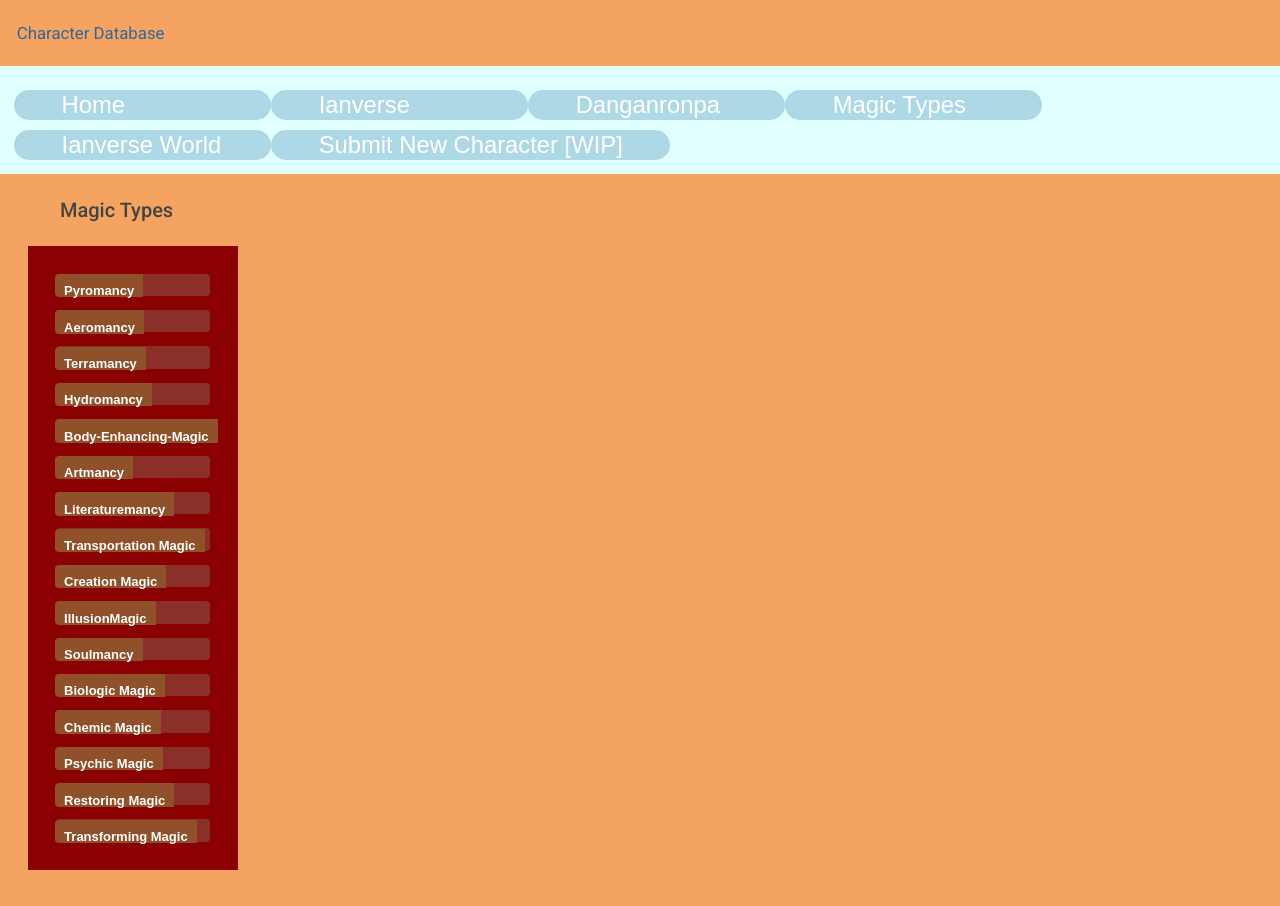
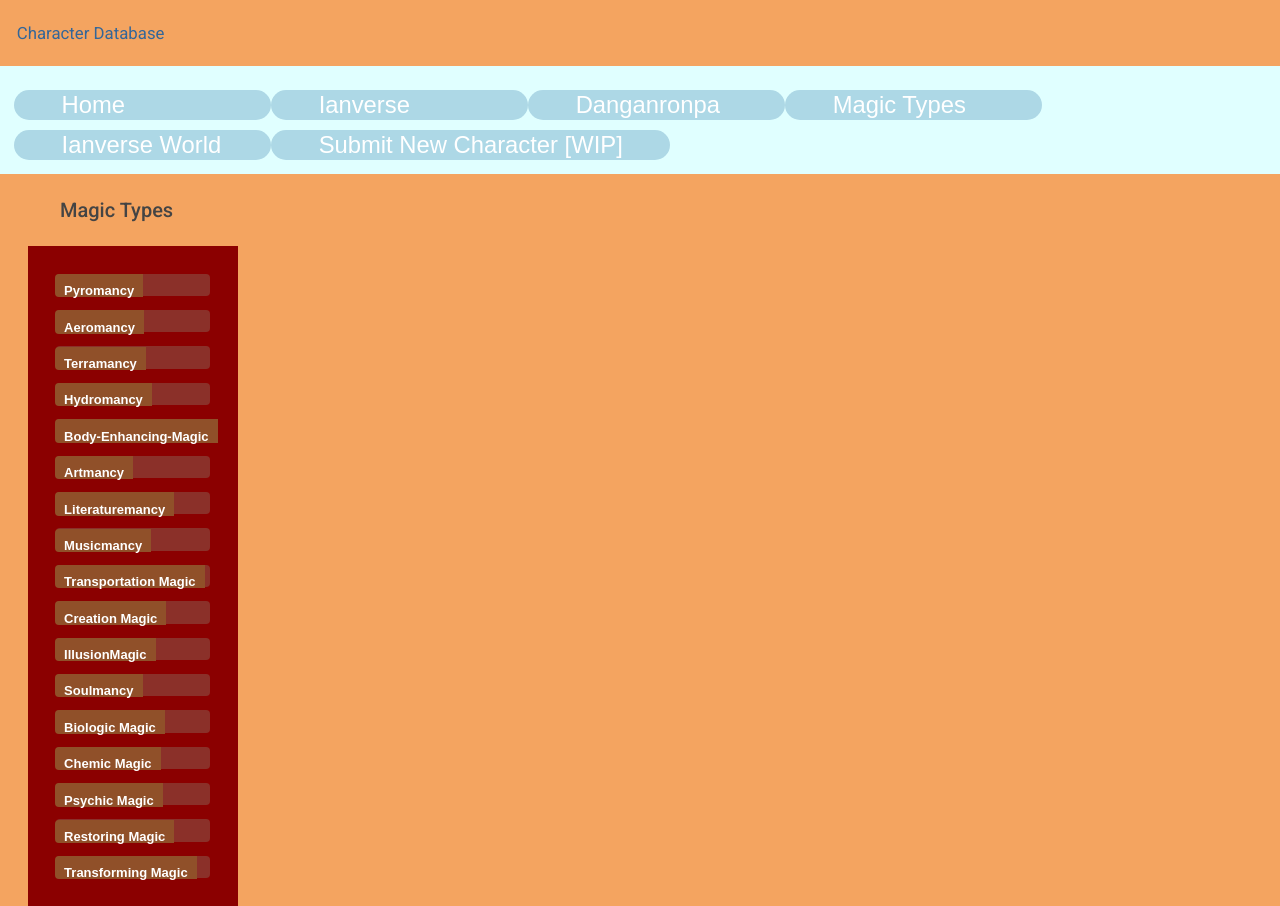
Before and after one commit to robinhood007-ger/CharacterDatabase, an Angular app: page /MagicTypes in a window 1280 px wide. Before the commit the page ends 870 px from the top, so only its background shows below. Built offline with nearby package versions, Linux system fonts and the light colour scheme.

Commit message:
Added Musicmancy

```diff
--- a/src/app/Hardcode/IanVerseFinished.ts
+++ b/src/app/Hardcode/IanVerseFinished.ts
@@ -40,7 +40,7 @@ export const HEROES: Hero[] = [
     traits: 'tba',
     Abilities: 'tba',
     Backstory: 'tba',
-    magicTypes: 'tba',
+    magicTypes: 'Musicmancy, Body-Enhancing, Transportation Magic',
     SongInspired: 'Vocaloid - Childish War',
     Faceclaim: 'https://i.pinimg.com/originals/a9/56/50/a956506def7c8c994291290d7fb446f6.png',
   },
@@ -99,7 +99,7 @@ export const HEROES: Hero[] = [
     traits: 'tba',
     Abilities: 'tba',
     Backstory: 'tba',
-    magicTypes: 'tba',
+    magicTypes: 'Musicmancy',
     SongInspired: 'Vocaloid - Ohedo Julia Night',
     Faceclaim: 'https://i.pinimg.com/originals/b1/6b/f7/b16bf7d30901491e20dd4a8f1f2206dd.png',
   },
@@ -108,7 +108,7 @@ export const HEROES: Hero[] = [
     traits: 'tba',
     Abilities: 'tba',
     Backstory: 'tba',
-    magicTypes: 'tba',
+    magicTypes: 'Musicmancy',
     SongInspired: 'Vocaloid - Ohedo Julia Night',
     Faceclaim: 'https://64.media.tumblr.com/1f9a93371e329acbf2973c6c5711a52b/tumblr_p2bkhmOrjC1w2i8i4o1_400.png',
   },
@@ -165,7 +165,7 @@ export const HEROES: Hero[] = [
     traits: 'tba',
     Abilities: 'tba',
     Backstory: 'tba',
-    magicTypes: 'tba',
+    magicTypes: 'Musicmancy',
     SongInspired: 'Vocaloid - Matryoshka',
     Faceclaim: '',
   },
--- a/src/app/Hardcode/MagicTypes.ts
+++ b/src/app/Hardcode/MagicTypes.ts
@@ -50,6 +50,14 @@ export const MAGICTYPES: Magic[] = [
     generalDescription: 'tba',
     exampleSpells: 'tba',
     exampleUsers: 'tba',
+  },
+
+  {
+    name: 'Musicmancy',
+    generalDescription:
+      'tba.. needs some kind of catalyst (microphone,instrument)',
+    exampleSpells: 'tba',
+    exampleUsers: `Isa, Aaron D'sa`,
   },
 
   {
```
